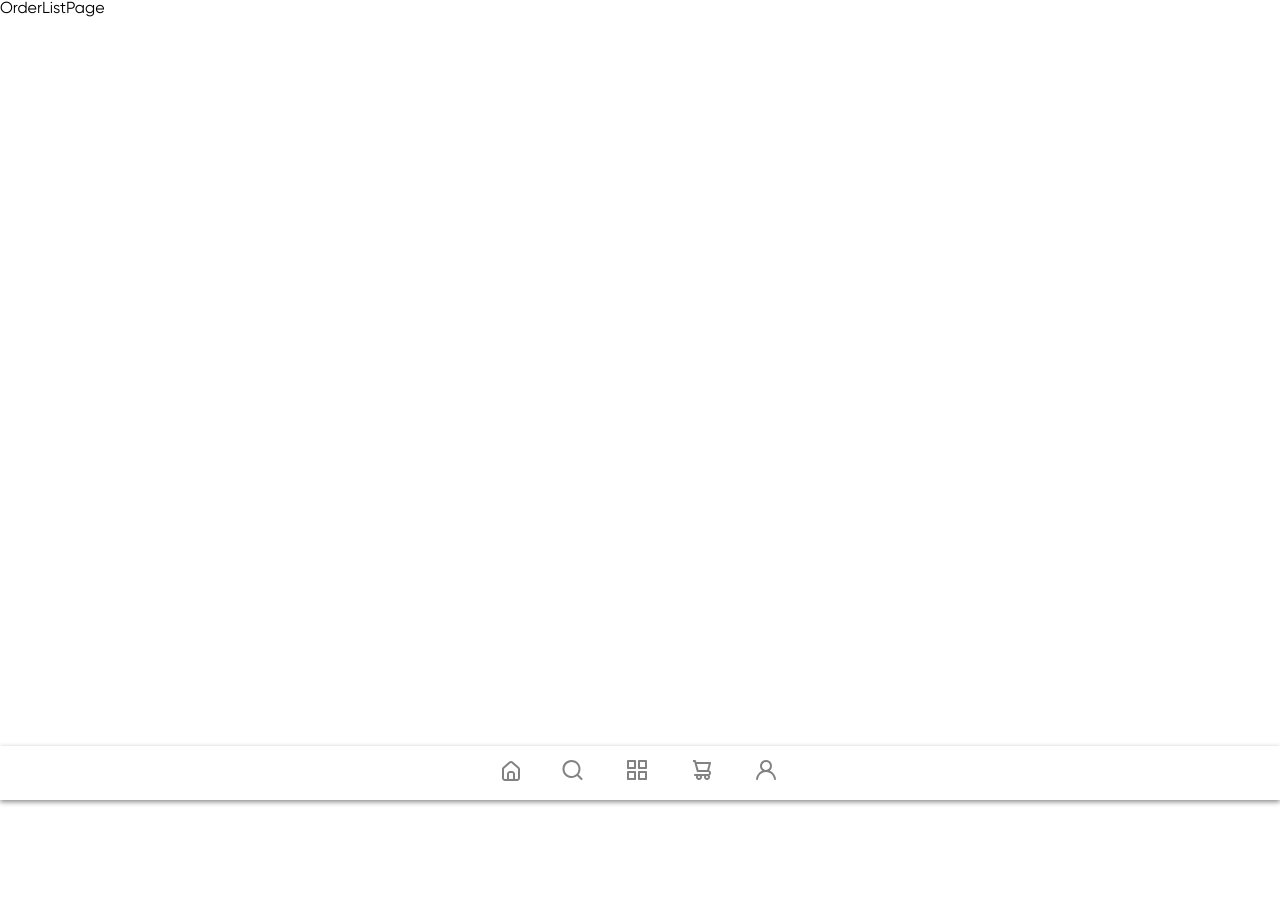
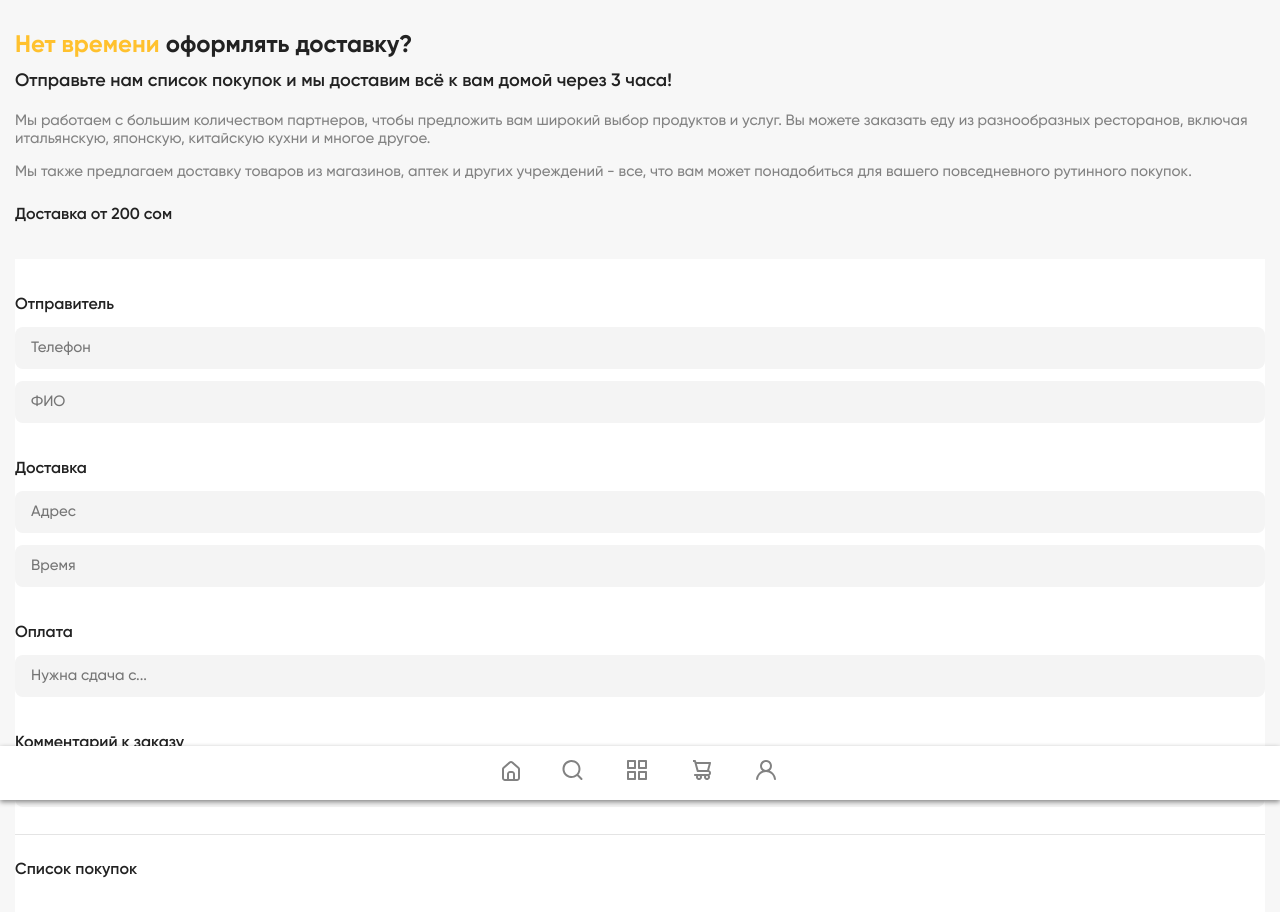
Before and after one commit to NurdinDjumabekov/kover, a React (Vite) app: page /listorder in a window 1280 px wide. Shown: the top 912 px of the page. Before the commit the page ends 800 px from the top, so only its background shows below. Built offline with nearby package versions, Linux system fonts and the light colour scheme.

Commit message:
add new pages

```diff
--- a/src/App.scss
+++ b/src/App.scss
@@ -37,3 +37,9 @@ li {
   border-radius: 8px;
   background: var(--Orange, #ffc12e);
 }
+.line {
+  width: 100%;
+  height: 1px;
+  background: #e4e4e4;
+  margin: 15px 0 25px;
+}
--- a/src/components/MainPage/MainContent/MainContent.jsx
+++ b/src/components/MainPage/MainContent/MainContent.jsx
@@ -57,14 +57,14 @@ const MainContent = () => {
               <h4>{i.title}</h4>
             </NavLink>
           ))}
-          {/* <NavLink to={`/delivery`} className={styles.everyCategory}>
+          <NavLink to={`/delivery`} className={styles.everyCategory}>
             <img src={everyFood} alt="" />
             <h4>Курьерская доставка</h4>
           </NavLink>
           <NavLink to={`/listorder`} className={styles.everyCategory}>
             <img src={everyFood} alt="" />
             <h4>Заказ по списку</h4>
-          </NavLink> */}
+          </NavLink>
         </div>
       </div>
     </div>
--- a/src/pages/CategoriesPage/CategoriesPage.jsx
+++ b/src/pages/CategoriesPage/CategoriesPage.jsx
@@ -63,7 +63,7 @@ const CategoriesPage = () => {
               <img src={i.img} alt="" />
             </NavLink>
           ))}
-          {/* <NavLink
+          <NavLink
             to={`/delivery`}
             className={styles.everyCategory}
             onClick={() =>
@@ -85,7 +85,7 @@ const CategoriesPage = () => {
           >
             <h4>Заказ по списку</h4>
             <img src={img} alt="" />
-          </NavLink> */}
+          </NavLink>
         </div>
       </div>
     </div>
--- a/src/pages/DeliveryPage/DeliveryPage.jsx
+++ b/src/pages/DeliveryPage/DeliveryPage.jsx
@@ -25,18 +25,21 @@ const DeliveryPage = () => {
             быстро и надежно, будет стоять у Вашей двери с доставкой.
           </p>
           <h6>Доставка от 200 сом</h6>
-          <form className={styles.nnn}>
+          <form>
             <label>Отправитель</label>
             <input type="text" required placeholder="Телефон" name="" />
             <input type="text" required placeholder="ФИО" name="" />
+
             <label>Откуда забрать</label>
             <input type="text" required placeholder="Адрес" name="" />
             <input type="text" required placeholder="Квартира и этаж" name="" />
             <input type="text" required placeholder="Время" name="" />
+
             <label>Куда доставить</label>
             <input type="text" required placeholder="Адрес" name="" />
             <input type="text" required placeholder="Квартира и этаж" name="" />
             <input type="text" required placeholder="Время" name="" />
+
             <label>Описание груза</label>
             <input
               type="text"
@@ -45,6 +48,7 @@ const DeliveryPage = () => {
               name=""
             />
 
+            <div className={styles.gruz}>
               <input
                 type="checkbox"
                 id="moreBigGood"
@@ -53,17 +57,43 @@ const DeliveryPage = () => {
               <label id="moreBigGood">
                 Габаритный груз свыше 20 кг или больше 1х1х1м
               </label>
+            </div>
 
+            <label>Оплата</label>
+            {/* <div>
               <label id="checkboxCard">
                 <input type="checkbox" name="myCheckbox" id="checkboxCard" />
                 Картой
               </label>
               <label id="checkboxNoCard">
                 <input type="checkbox" name="myCheckbox" id="checkboxNoCard" />
-              Картой
+                Наличкой
               </label>
+            </div> */}
 
-            <button type="submit">Отправить</button>
+            <input
+              type="text"
+              required
+              placeholder="Нужна сдача с..."
+              name=""
+            />
+            <label>Комментарий к заказу</label>
+            <input
+              type="text"
+              required
+              placeholder="Комментарий к заказу"
+              name=""
+            />
+
+            <div className="line"></div>
+
+            <button type="submit" className="standartBtn">
+              Оформить заказ
+            </button>
+            <p>
+              После оформления заказа наши менеджеры свяжутся с вами для
+              уточнения деталей!
+            </p>
           </form>
         </div>
       </div>
--- a/src/pages/OrderListPage/OrderListPage.jsx
+++ b/src/pages/OrderListPage/OrderListPage.jsx
@@ -2,7 +2,84 @@ import React from 'react';
 import styles from './OrderListPage.module.scss';
 
 const OrderListPage = () => {
-  return <div className={styles.orderList}>OrderListPage</div>;
+  return (
+    <div className={styles.orderList}>
+      <div className="container">
+        <div className={styles.orderList__inner}>
+          <h4>
+            Нет времени <i> оформлять доставку?</i>
+          </h4>
+          <h5>
+            Отправьте нам список покупок и мы доставим всё к вам домой через 3
+            часа!
+          </h5>
+          <p>
+            Мы работаем с большим количеством партнеров, чтобы предложить вам
+            широкий выбор продуктов и услуг. Вы можете заказать еду из
+            разнообразных ресторанов, включая итальянскую, японскую, китайскую
+            кухни и многое другое.
+          </p>
+          <p>
+            Мы также предлагаем доставку товаров из магазинов, аптек и других
+            учреждений - все, что вам может понадобиться для вашего
+            повседневного рутинного покупок.
+          </p>
+          <h6>Доставка от 200 сом</h6>
+          <form>
+            <label>Отправитель</label>
+            <input type="text" required placeholder="Телефон" name="" />
+            <input type="text" required placeholder="ФИО" name="" />
+
+            <label>Доставка</label>
+            <input type="text" required placeholder="Адрес" name="" />
+            <input type="text" required placeholder="Время" name="" />
+
+            <label>Оплата</label>
+            {/* <div>
+              <label id="checkboxCard">
+                <input type="checkbox" name="myCheckbox" id="checkboxCard" />
+                Картой
+              </label>
+              <label id="checkboxNoCard">
+                <input type="checkbox" name="myCheckbox" id="checkboxNoCard" />
+                Наличкой
+              </label>
+            </div> */}
+
+            <input
+              type="text"
+              required
+              placeholder="Нужна сдача с..."
+              name=""
+            />
+            <label>Комментарий к заказу</label>
+            <input
+              type="text"
+              required
+              placeholder="Комментарий к заказу"
+              name=""
+            />
+
+            <div className="line"></div>
+
+            <div>
+              <h6>Список покупок</h6>
+            </div>
+
+            {/* /// тут надо попохже добавить */}
+
+            <button type="submit" className="standartBtn">
+              Оформить заказ
+            </button>
+            <p>
+              После оформления заказа наши менеджеры свяжутся с вами для
+              уточнения деталей!
+            </p>
+          </form>
+        </div>
+      </div>
+    </div>
+  );
 };
 
 export default OrderListPage;
--- a/src/pages/OrderListPage/OrderListPage.module.scss
+++ b/src/pages/OrderListPage/OrderListPage.module.scss
@@ -0,0 +1,83 @@
+.orderList {
+  padding: 30px 0 100px;
+  background: #f7f7f7;
+  &__inner {
+    h4 {
+      color: var(--Orange, #ffc12e);
+      font-family: Gilroy;
+      font-size: 24px;
+      font-style: normal;
+      font-weight: 700;
+      line-height: normal;
+      i {
+        color: var(--Black, #222);
+        font-family: Gilroy;
+        font-size: 24px;
+        font-style: normal;
+        font-weight: 700;
+        line-height: normal;
+      }
+    }
+    h5 {
+      color: var(--Black, #222);
+      font-family: Gilroy;
+      font-size: 18px;
+      font-style: normal;
+      font-weight: 600;
+      line-height: normal;
+      margin: 10px 0 20px 0;
+    }
+    p {
+      color: var(--Gray-Text, #828282);
+      font-family: Gilroy;
+      font-size: 15px;
+      font-style: normal;
+      font-weight: 500;
+      line-height: normal;
+      margin: 0 0 15px 0;
+    }
+    h6 {
+      color: var(--Black, #222);
+      font-family: Gilroy;
+      font-size: 16px;
+      font-style: normal;
+      font-weight: 600;
+      line-height: normal;
+      margin: 24px 0 34px 0;
+    }
+    form {
+      padding: 12px 0 24px 0px;
+      background: white;
+      input {
+        border-radius: 8px;
+        background: var(--Gray-BG, #f4f4f4);
+        height: 42px;
+        border: none;
+        padding: 0 16px;
+        width: 100%;
+        color: var(--Gray-Text, #828282);
+        font-family: Gilroy;
+        font-size: 15px;
+        font-style: normal;
+        font-weight: 500;
+        line-height: normal;
+        margin: 0 0 12px 0;
+      }
+      label {
+        margin: 24px 0 12px 0;
+        display: block;
+        color: var(--Black, #222);
+        font-family: Gilroy;
+        font-size: 16px;
+        font-style: normal;
+        font-weight: 600;
+        line-height: normal;
+      }
+
+      button {
+        width: 100%;
+        margin: 0 0 8px 0;
+      }
+    }
+  }
+}
```
Also changed, not shown: src/pages/DeliveryPage/DeliveryPage.module.scss (+87 -2 lines). Lines whose indentation alone changed are shown as unchanged.
